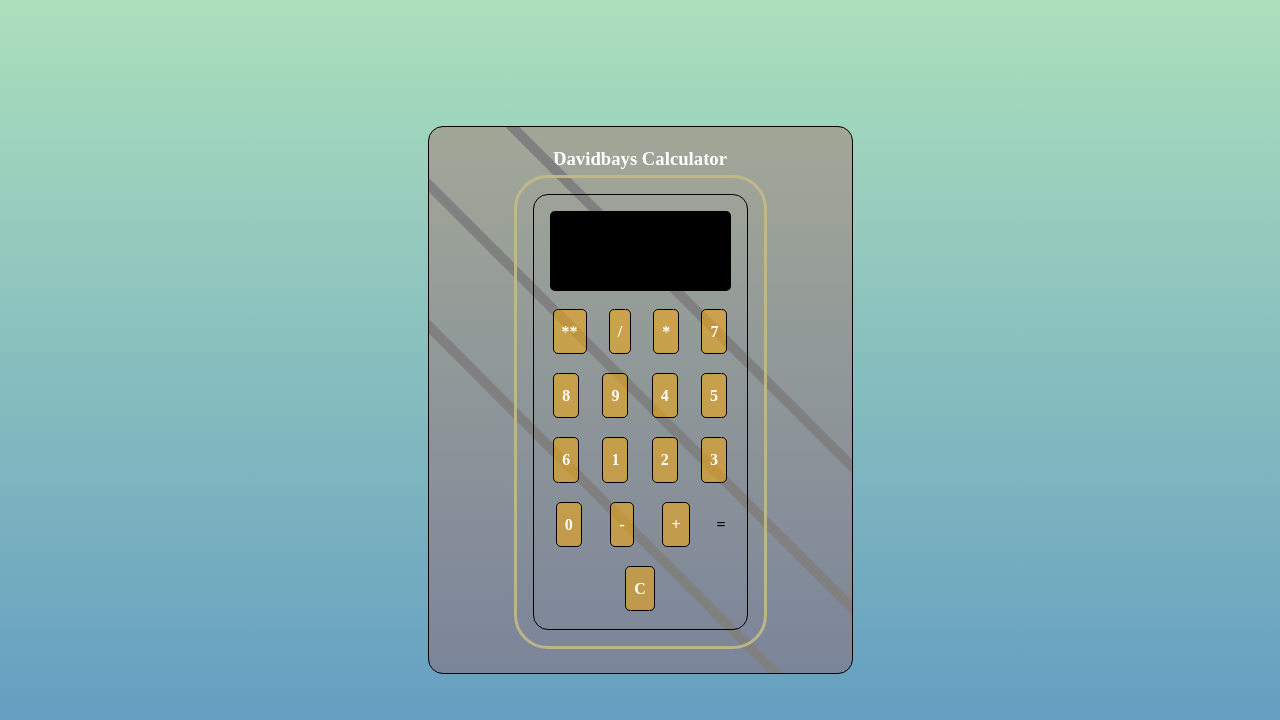
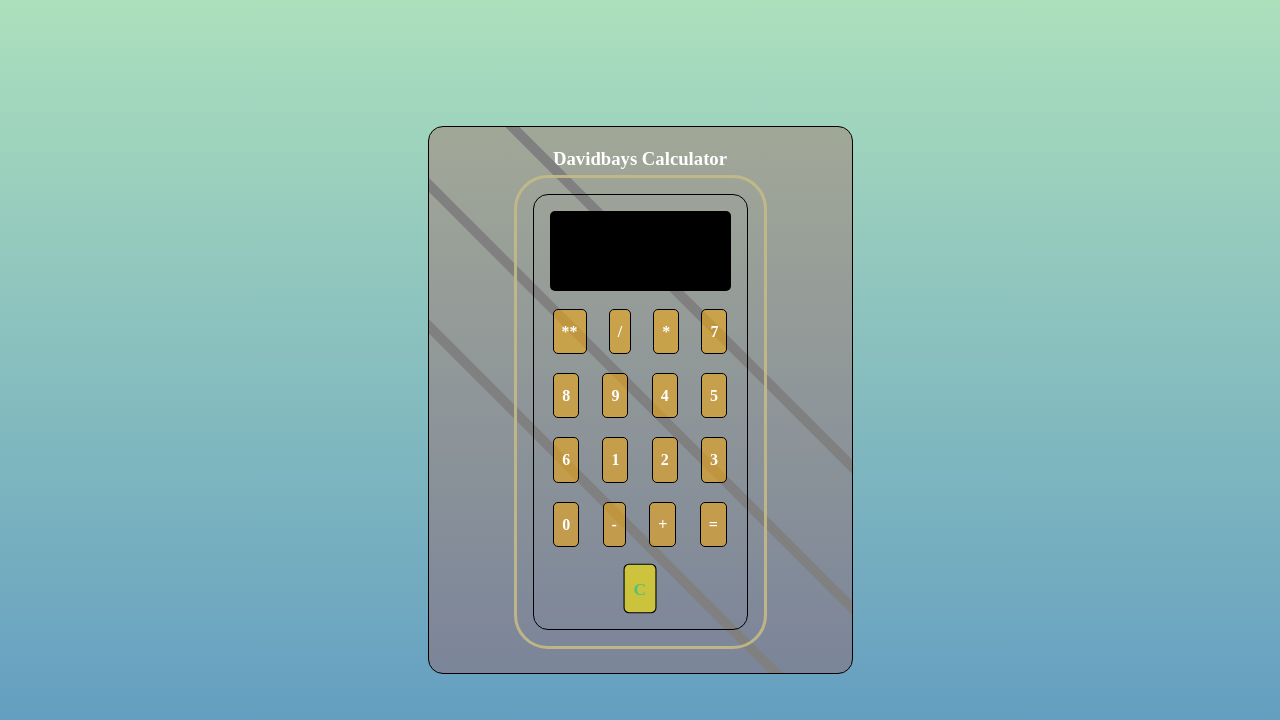
Before and after one commit to David4bay/Calculator, a plain HTML site: page index.html in a window 1280 px wide. In both pictures the pointer is over the element 640 px from the left and 588 px from the top of the page. Drawn offline with nearby package versions, Linux system fonts and the light colour scheme; files that its build step writes are made by us from their sources.

Commit message:
extended button styling

```diff
--- a/styles/styles.scss
+++ b/styles/styles.scss
@@ -70,6 +70,18 @@ div.numbers:active {
 
 div.clear {
     @extend %btn-styling;
+
+    &:hover {
+        @extend %btn-styling-hover;
+    }
+}
+
+div.equals {
+    @extend %btn-styling;
+
+    &:hover {
+        @extend %btn-styling-hover;
+    }
 }
 
 h3:hover {
```
